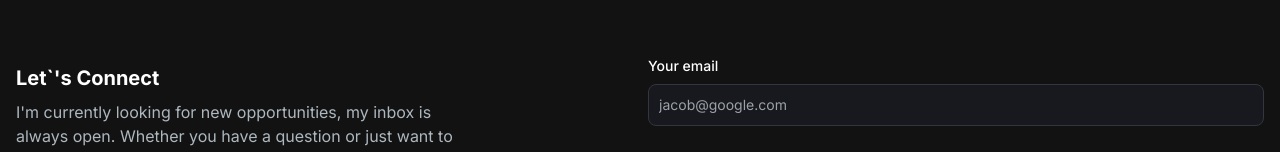
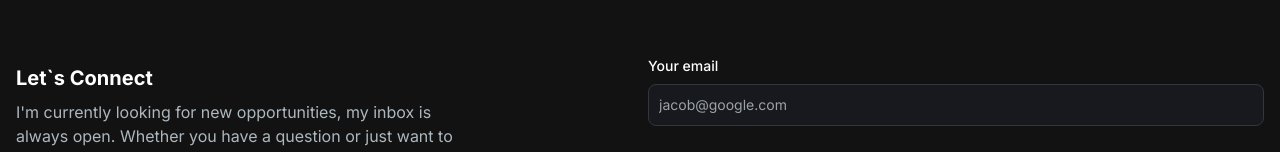
Before and after one commit to ThanhNhax/portfolio-website, a Next.js app: page / in a window 1280 px wide. Shown: the part 1185-1337 px from the top of the page. Built offline with nearby package versions, Linux system fonts and the light colour scheme.

Commit message:
fix: ky tu dac biet

```diff
--- a/src/app/components/email/EmailSection.jsx
+++ b/src/app/components/email/EmailSection.jsx
@@ -43,13 +43,11 @@
     >
       <div className='bg-pink-500 rounded-full h-80 w-80 z-0 blur-lg absolute top-3/4 -left-4 transform -translate-x-1/2 -translate-1/2'></div>
       <div className='z-10'>
-        <h5 className='text-xl font-bold text-white my-2'>
-          Let`&apos;s Connect
-        </h5>
+        <h5 className='text-xl font-bold text-white my-2'>Let`s Connect</h5>
         <p className='text-[#ADB7BE] mb-4 max-w-md'>
-          I&apos;m currently looking for new opportunities, my inbox is always
-          open. Whether you have a question or just want to say hi, I&apos;ll
-          try my best to get back to you!
+          I'm currently looking for new opportunities, my inbox is always open.
+          Whether you have a question or just want to say hi, I'll try my best
+          to get back to you!
         </p>
         <div className='socials flex flex-row gap-2'>
           <Link href='github.com'>
```
